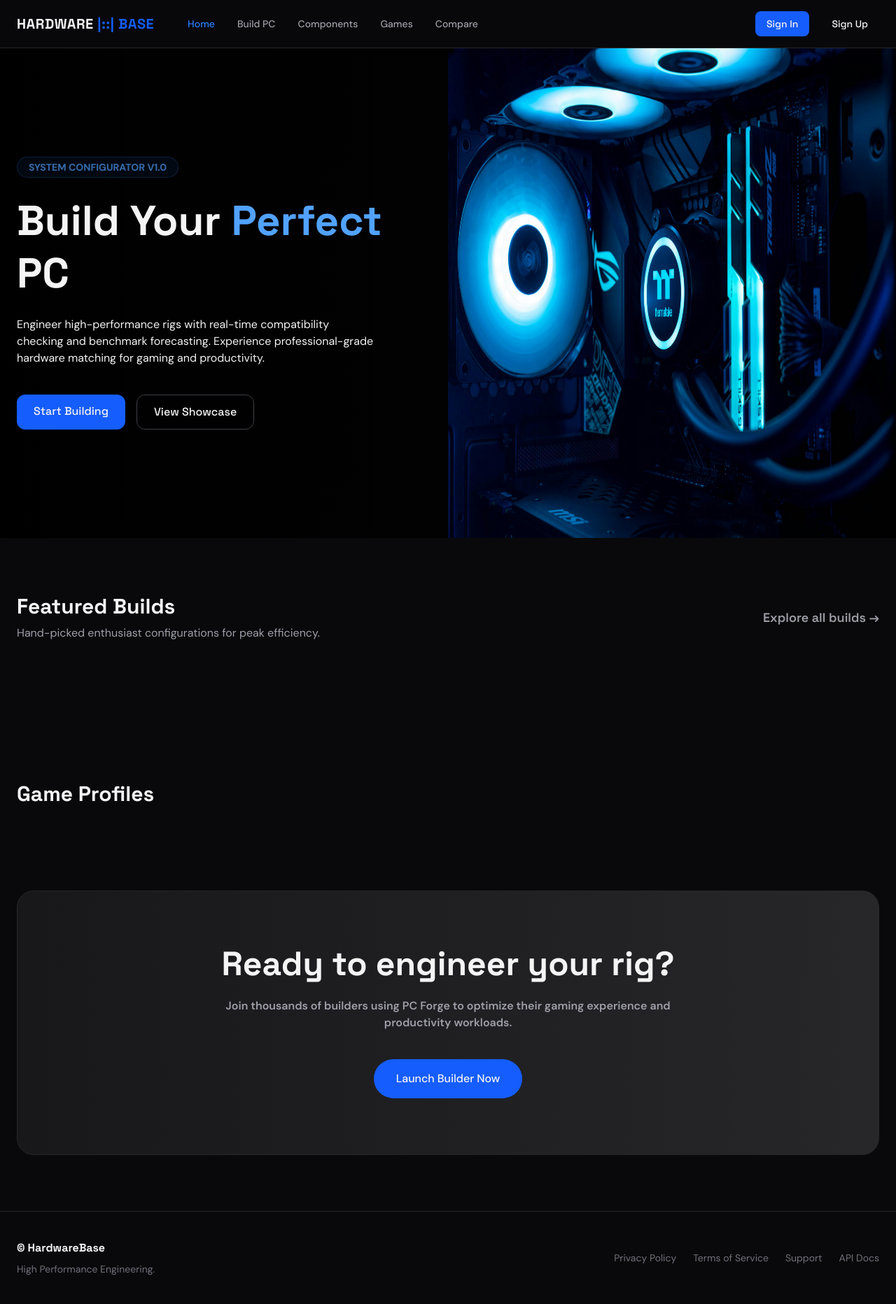
After one commit to mrahman221602-arch/CodeSharks-HARDWAREBASE, a Django app: page / in a window 1280 px wide. The commit adds this page. Shown: the whole page at 70% size. Run offline with Django 5.2, Linux system fonts and the light colour scheme; style sheets or scripts are compiled from the project's sources.

Commit message:
Implement homepage and restructure

```diff
--- a/hardwarebase/config/settings.py
+++ b/hardwarebase/config/settings.py
@@ -64,7 +64,7 @@ ROOT_URLCONF = 'config.urls'
 TEMPLATES = [
     {
         'BACKEND': 'django.template.backends.django.DjangoTemplates',
-        'DIRS': [],
+        'DIRS': ['templates'],
         'APP_DIRS': True,
         'OPTIONS': {
             'context_processors': [
--- a/hardwarebase/config/urls.py
+++ b/hardwarebase/config/urls.py
@@ -19,5 +19,6 @@ from django.urls import path, include
 
 urlpatterns = [
     path('admin/', admin.site.urls),        # localhost:8000/admin/
+    path('', include('core.urls')),         # localhost:8000/
     path('users/', include('users.urls')),  # localhost:8000/users/
 ]
--- /dev/null
+++ b/hardwarebase/core/templates/core/index.html
@@ -0,0 +1,157 @@
+<!DOCTYPE html>
+<html lang="en">
+{% load static %}
+
+<head>
+    <meta charset="UTF-8">
+    <meta name="viewport" content="width=device-width, initial-scale=1.0">
+    <link rel="shortcut icon" href="favicon.svg" type="image/x-icon">
+    <link rel="stylesheet" href="{% static 'theme/output.css' %}">
+    <title>Home - HardwareBase</title>
+</head>
+
+<body class="min-h-screen bg-zinc-950 text-zinc-100">
+
+    <!-- HEADER -->
+    <header class="sticky top-0 z-50 border-b border-zinc-800 bg-zinc-950/90 backdrop-blur">
+        <div class="mx-auto flex max-w-7xl items-center justify-between px-6 py-4">
+            <!-- Title + Navbar -->
+            <div class="flex items-center gap-12">
+                <a href="#"
+                   class="text-xl font-heading font-bold tracking-wide">
+                    HARDWARE<span class="text-blue-600"> |::| BASE</span>
+                </a>
+                <nav class="hidden md:flex items-center gap-8 text-sm font-text font-medium">
+                    <a href="#" class="text-blue-500">Home</a>
+                    <a href="#" class="text-zinc-400 transition hover:text-amber-400">Build PC</a>
+                    <a href="#" class="text-zinc-400 transition hover:text-amber-400">Components</a>
+                    <a href="#" class="text-zinc-400 transition hover:text-amber-400">Games</a>
+                    <a href="#" class="text-zinc-400 transition hover:text-amber-400">Compare</a>
+                </nav>
+            </div>
+            <!-- Auth - Sign In and Sign Up -->
+            <div class="flex items-center gap-4">
+                <a href="#"
+                   class="rounded-lg bg-blue-600 hover:bg-blue-500 px-4 py-2 text-sm font-heading font-medium transition">
+                    Sign In
+                </a>
+                <a href="#"
+                   class="rounded-lg px-4 py-2 text-sm hover:text-amber-400 font-heading font-medium transition">
+                    Sign Up
+                </a>
+            </div>
+        </div>
+    </header>
+
+    <!-- HERO SECTION -->
+    <section class="relative overflow-hidden">
+        <div class="absolute inset-0 bg-linear-to-r from-black via-black/80 to-transparent"></div>
+        <div class="mx-auto grid max-w-7xl lg:grid-cols-2">
+            <!-- Hero Content -->
+            <div class="relative z-10 flex min-h-175 flex-col justify-center px-6">
+                <span class="mb-6 w-fit rounded-full border border-blue-500/30 bg-blue-500/10 px-4 py-1 text-sm
+                             font-text font-bold text-blue-400 animate-pulse">
+                    SYSTEM CONFIGURATOR V1.0
+                </span>
+                <h1 class="max-w-xl text-5xl font-heading font-bold leading-tight lg:text-6xl">
+                    Build Your <span class="text-blue-400">Perfect</span> PC
+                </h1>
+                <p class="mt-6 max-w-lg font-text">
+                    Engineer high-performance rigs with real-time compatibility checking and benchmark forecasting.
+                    Experience professional-grade hardware matching for gaming and productivity.
+                </p>
+                <div class="mt-10 flex flex-wrap gap-4">
+                    <a href="#"
+                       class="rounded-xl bg-blue-600 px-6 py-3 font-heading font-medium transition hover:bg-blue-500">
+                        Start Building <img src="" alt="">
+                    </a>
+                    <a href="#"
+                       class="rounded-xl border border-zinc-700 px-6 py-3 font-heading font-medium transition
+                              hover:bg-zinc-900">
+                        View Showcase
+                    </a>
+                </div>
+            </div>
+            <!-- Hero Background Image -->
+            <div class="relative h-175">
+                <img src="{% static 'images/index/index-hero-bg.jpg' %}"
+                     alt="Custom Gaming PC"
+                     class="h-full w-full object-fill">
+            </div>
+        </div>
+    </section>
+
+    <!-- FEATURED BUILDS -->
+    <section class="py-20">
+        <div class="mx-auto max-w-7xl px-6">
+            <!-- Heading Area -->
+            <header class="mb-10 flex items-center justify-between">
+                <div>
+                    <h2 class="text-3xl font-heading font-bold">Featured Builds</h2>
+                    <p class="mt-2 text-zinc-400 font-text">
+                        Hand-picked enthusiast configurations for peak efficiency.
+                    </p>
+                </div>
+                <a href="#" class="text-lg text-zinc-400 hover:text-white font-heading font-semibold transition">
+                    Explore all builds →
+                </a>
+            </header>
+
+            <div class="grid gap-6 lg:grid-cols-3">
+                <!-- BUILD CARD AREA -->
+            </div>
+        </div>
+    </section>
+
+    <!-- GAME PROFILES -->
+    <section class="py-20">
+        <div class="mx-auto max-w-7xl px-6">
+            <h2 class="text-3xl font-heading font-bold">
+                Game Profiles
+            </h2>
+            <div class="mt-10 grid grid-cols-2 gap-4 md:grid-cols-3 lg:grid-cols-6">
+                <!-- GAME CARD AREA -->
+            </div>
+        </div>
+    </section>
+
+    <!-- CTA SECTION -->
+    <section class="pb-20">
+        <div class="mx-auto max-w-7xl px-6">
+            <div class="rounded-3xl border border-zinc-800 bg-linear-to-r from-zinc-900 to-zinc-800 px-8 py-20 text-center">
+                <h2 class="text-5xl font-heading font-bold">Ready to engineer your rig?</h2>
+                <p class="mx-auto mt-6 max-w-2xl text-zinc-400 font-text font-semibold">
+                    Join thousands of builders using PC Forge to optimize their gaming experience and productivity workloads.
+                </p>
+                <a href="#"
+                   class="mt-10 inline-block rounded-full bg-blue-600 px-8 py-4 font-text font-medium
+                          transition hover:bg-blue-500">
+                    Launch Builder Now
+                </a>
+            </div>
+        </div>
+    </section>
+
+    <!-- FOOTER -->
+    <footer class="border-t border-zinc-800 py-10">
+        <div class="mx-auto flex max-w-7xl flex-col gap-6 px-6 md:flex-row md:items-center md:justify-between">
+            <div>
+                <h3 class="font-heading font-bold">
+                    &copy; HardwareBase
+                </h3>
+                <p class="mt-2 text-sm text-zinc-500 font-text">
+                    High Performance Engineering.
+                </p>
+            </div>
+            <nav class="flex flex-wrap gap-6 text-sm text-zinc-500 font-text">
+                <a href="#">Privacy Policy</a>
+                <a href="#">Terms of Service</a>
+                <a href="#">Support</a>
+                <a href="#">API Docs</a>
+            </nav>
+        </div>
+    </footer>
+
+</body>
+
+</html>
--- /dev/null
+++ b/hardwarebase/core/urls.py
@@ -0,0 +1,6 @@
+from django.urls import path
+from . import views
+
+urlpatterns = [
+    path('', views.index_view, name='home'),    # localhost:8000/
+]
--- a/hardwarebase/core/views.py
+++ b/hardwarebase/core/views.py
@@ -1,3 +1,6 @@
-from django.shortcuts import render
+from django.shortcuts import render, redirect
+from django.http import HttpRequest
 
-# Create your views here.
+# homepage view
+def index_view(req: HttpRequest):
+    return render(req, 'core/index.html')
--- a/hardwarebase/theme/input.css
+++ b/hardwarebase/static/theme/input.css
@@ -1,15 +1,15 @@
 /* custom font loads */
 @font-face {
     font-family: space-grotesk;
-    src: url("../static/fonts/SpaceGrotesk-VariableFont_wght.ttf");
+    src: url("../fonts/SpaceGrotesk-VariableFont_wght.ttf");
 }
 @font-face {
     font-family: dm-sans;
-    src: url("../static/fonts/DMSans-VariableFont_opsz\,wght.ttf");
+    src: url("../fonts/DMSans-VariableFont_opsz\,wght.ttf");
 }
 @font-face {
     font-family: jb-mono;
-    src: url("../static/fonts/JetBrainsMono-VariableFont_wght.ttf");
+    src: url("../fonts/JetBrainsMono-VariableFont_wght.ttf");
 }
 
 /* tailwindcss defaults */
--- a/package.json
+++ b/package.json
@@ -16,7 +16,7 @@
   "main": "index.js",
   "scripts": {
     "test": "echo \"Error: no test specified\" && exit 1",
-    "tws": "npx @tailwindcss/cli -i ./hardwarebase/theme/input.css -o ./hardwarebase/theme/output.css --watch"
+    "tws": "npx @tailwindcss/cli -i ./hardwarebase/static/theme/input.css -o ./hardwarebase/static/theme/output.css --watch"
   },
   "dependencies": {
     "@tailwindcss/cli": "^4.3.0",
```
Also changed, not shown: hardwarebase/templates/base.html (deleted, +0 -73 lines), temp/index.html (+154 -0 lines), 1 other file.
